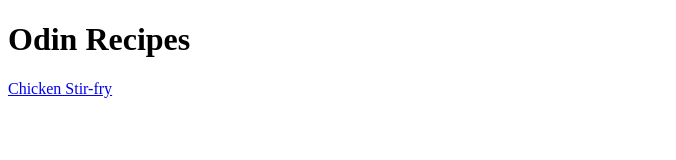
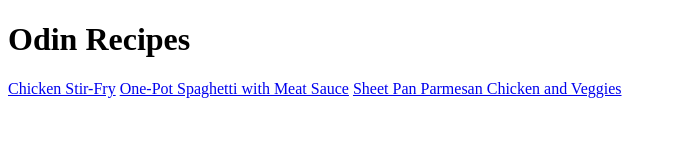
Before and after one commit to JhunKit/odin-recipes, a plain HTML site: page index.html in a window 1280 px wide. Shown: the whole page, without its empty margins (0-676 px from the left). Drawn offline with Linux system fonts and the light colour scheme.

Commit message:
Created 2 new html files in recipes/
Created new file: one-pot-spaghetti-with-meat-sauce.html
Created new file: sheet-pan-parmasean-chicken-and-veggies.html
Edited index.html: added new links to the newly created pages

```diff
--- a/index.html
+++ b/index.html
@@ -7,6 +7,8 @@
 </head>
 <body>
     <h1>Odin Recipes</h1>
-    <a href="./recipes/chicken-stir-fry.html">Chicken Stir-fry</a>
+    <a href="./recipes/chicken-stir-fry.html">Chicken Stir-Fry</a>
+    <a href="./recipes/chicken-stir-fry.html">One-Pot Spaghetti with Meat Sauce</a>
+    <a href="./recipes/chicken-stir-fry.html">Sheet Pan Parmesan Chicken and Veggies</a>
 </body>
 </html>
```
Also changed, not shown: recipes/one-pot-spaghetti-with-meat-sauce.html (added, +11 -0 lines), recipes/sheet-pan-parmasean-chicken-and-veggies.html (added, +11 -0 lines).
